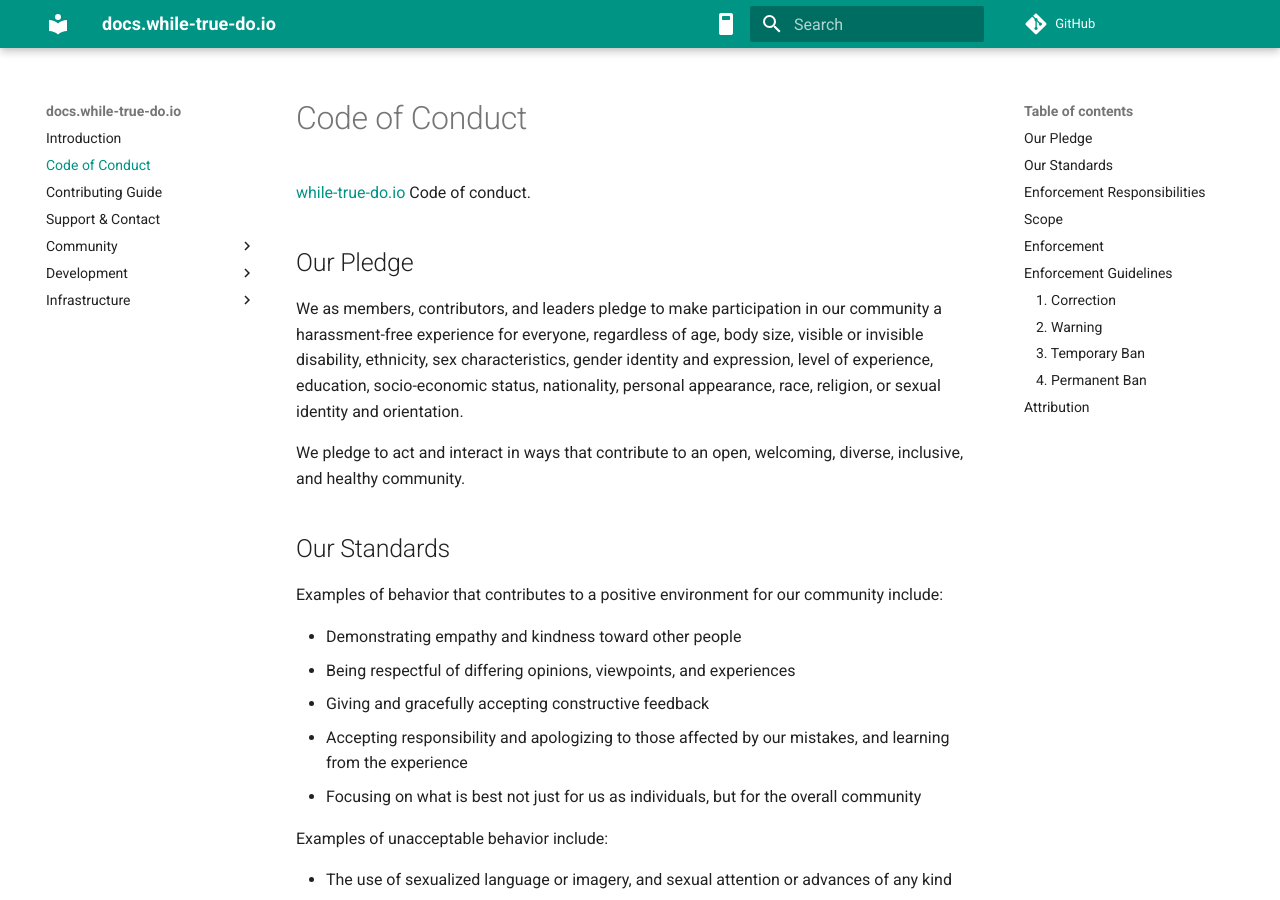
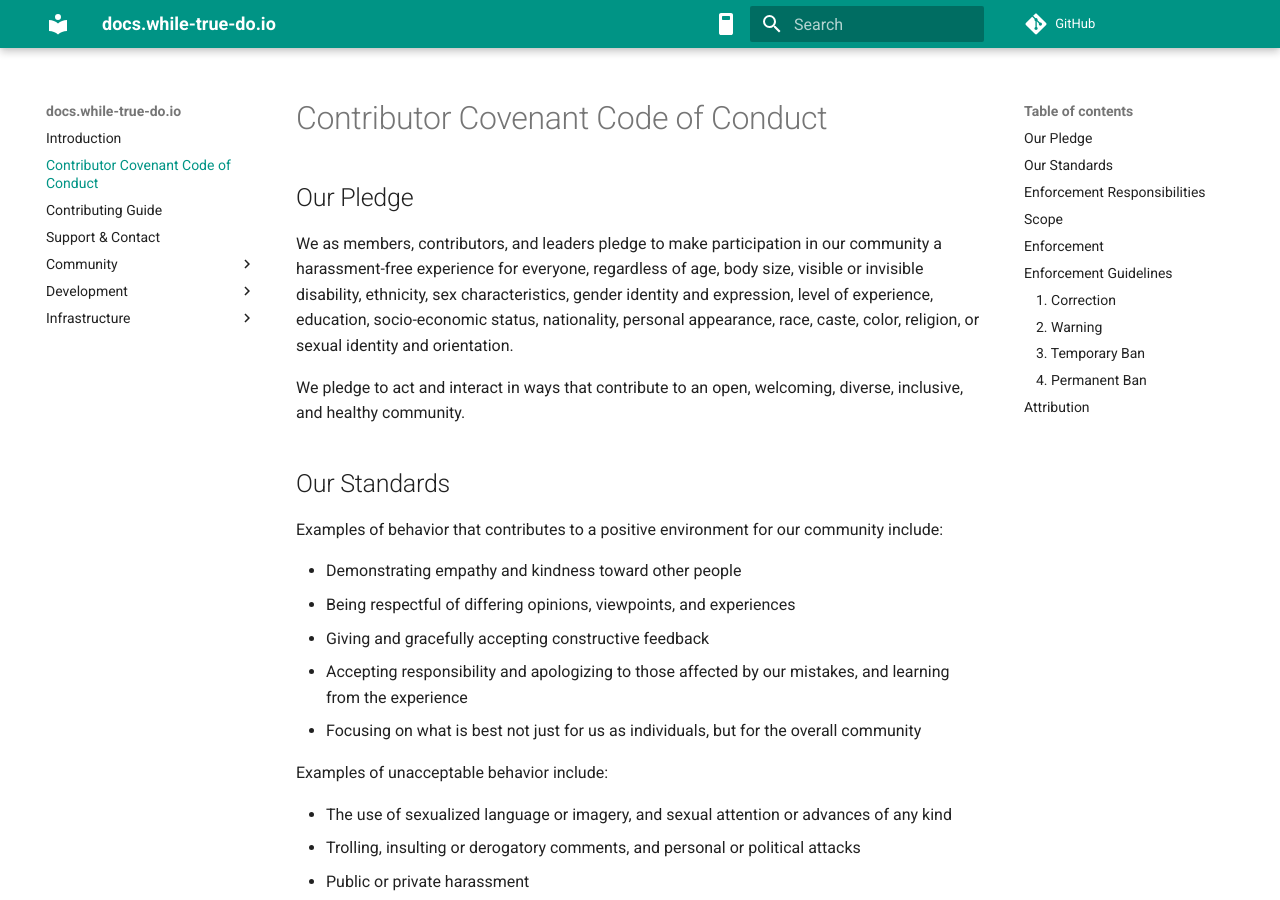
Before and after one commit to whiletruedoio/.github, an MkDocs documentation site: the page built from docs/CODE_OF_CONDUCT.md, in a window 1280 px wide and 900 px high. Built offline with MkDocs 1.6.1 and Material for MkDocs 9.7.7, drawn with Linux system fonts in a browser that asks for light colours; comment, search, counter and statistics services are not loaded; some of the changed text lies outside the part shown.

Commit message:
feat(#12): spellchecks (#13)
Added spellchecks and a dictionary to the repository.
Also updated the code_of_conduct.

- fixes: #12

```diff
--- a/docs/CODE_OF_CONDUCT.md
+++ b/docs/CODE_OF_CONDUCT.md
@@ -1,6 +1,5 @@
-# Code of Conduct
 
-[while-true-do.io](https://while-true-do.io) Code of conduct.
+# Contributor Covenant Code of Conduct
 
 ## Our Pledge
 
@@ -8,8 +7,8 @@
 community a harassment-free experience for everyone, regardless of age, body
 size, visible or invisible disability, ethnicity, sex characteristics, gender
 identity and expression, level of experience, education, socio-economic status,
-nationality, personal appearance, race, religion, or sexual identity
-and orientation.
+nationality, personal appearance, race, caste, color, religion, or sexual
+identity and orientation.
 
 We pledge to act and interact in ways that contribute to an open, welcoming,
 diverse, inclusive, and healthy community.
@@ -19,23 +18,23 @@
 Examples of behavior that contributes to a positive environment for our
 community include:
 
-- Demonstrating empathy and kindness toward other people
-- Being respectful of differing opinions, viewpoints, and experiences
-- Giving and gracefully accepting constructive feedback
-- Accepting responsibility and apologizing to those affected by our mistakes,
+* Demonstrating empathy and kindness toward other people
+* Being respectful of differing opinions, viewpoints, and experiences
+* Giving and gracefully accepting constructive feedback
+* Accepting responsibility and apologizing to those affected by our mistakes,
   and learning from the experience
-- Focusing on what is best not just for us as individuals, but for the
-  overall community
+* Focusing on what is best not just for us as individuals, but for the overall
+  community
 
 Examples of unacceptable behavior include:
 
-- The use of sexualized language or imagery, and sexual attention or
-  advances of any kind
-- Trolling, insulting or derogatory comments, and personal or political attacks
-- Public or private harassment
-- Publishing others' private information, such as a physical or email
-  address, without their explicit permission
-- Other conduct which could reasonably be considered inappropriate in a
+* The use of sexualized language or imagery, and sexual attention or advances of
+  any kind
+* Trolling, insulting or derogatory comments, and personal or political attacks
+* Public or private harassment
+* Publishing others' private information, such as a physical or email address,
+  without their explicit permission
+* Other conduct which could reasonably be considered inappropriate in a
   professional setting
 
 ## Enforcement Responsibilities
@@ -84,15 +83,15 @@
 
 ### 2. Warning
 
-**Community Impact**: A violation through a single incident or series
-of actions.
+**Community Impact**: A violation through a single incident or series of
+actions.
 
 **Consequence**: A warning with consequences for continued behavior. No
 interaction with the people involved, including unsolicited interaction with
 those enforcing the Code of Conduct, for a specified period of time. This
 includes avoiding interactions in community spaces as well as external channels
-like social media. Violating these terms may lead to a temporary or
-permanent ban.
+like social media. Violating these terms may lead to a temporary or permanent
+ban.
 
 ### 3. Temporary Ban
 
@@ -108,24 +107,27 @@
 ### 4. Permanent Ban
 
 **Community Impact**: Demonstrating a pattern of violation of community
-standards, including sustained inappropriate behavior,  harassment of an
+standards, including sustained inappropriate behavior, harassment of an
 individual, or aggression toward or disparagement of classes of individuals.
 
-**Consequence**: A permanent ban from any sort of public interaction within
-the community.
+**Consequence**: A permanent ban from any sort of public interaction within the
+community.
 
 ## Attribution
 
-This Code of Conduct is adapted from the
-[Contributor Covenant](https://www.contributor-covenant.org), version 2.0,
-available at
-<https://www.contributor-covenant.org/version/2/0/code_of_conduct.html>.
+This Code of Conduct is adapted from the [Contributor Covenant][homepage],
+version 2.1, available at
+[https://www.contributor-covenant.org/version/2/1/code_of_conduct.html][v2.1].
 
 Community Impact Guidelines were inspired by
-[Mozilla's code of conduct enforcement ladder](https://github.com/mozilla/diversity).
+[Mozilla's code of conduct enforcement ladder][Mozilla CoC].
+
+For answers to common questions about this code of conduct, see the FAQ at
+[https://www.contributor-covenant.org/faq][FAQ]. Translations are available at
+[https://www.contributor-covenant.org/translations][translations].
 
 [homepage]: https://www.contributor-covenant.org
-
-For answers to common questions about this code of conduct, see the FAQ at
-<https://www.contributor-covenant.org/faq>. Translations are available at
-<https://www.contributor-covenant.org/translations>.
+[v2.1]: https://www.contributor-covenant.org/version/2/1/code_of_conduct.html
+[Mozilla CoC]: https://github.com/mozilla/diversity
+[FAQ]: https://www.contributor-covenant.org/faq
+[translations]: https://www.contributor-covenant.org/translations
```
Also changed, not shown: .cirrus.yml (+18 -5 lines), docs/README.md (+1 -1 lines), docs/SUPPORT.md (+2 -2 lines), 1 other file.
